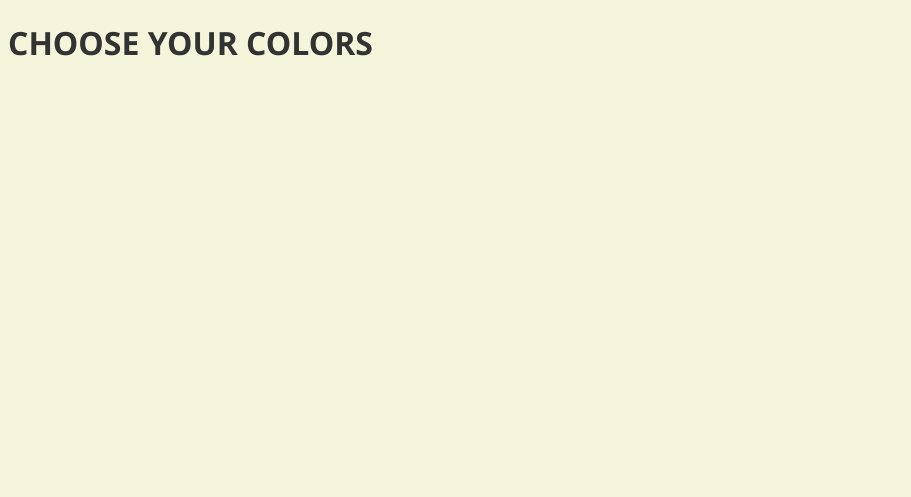
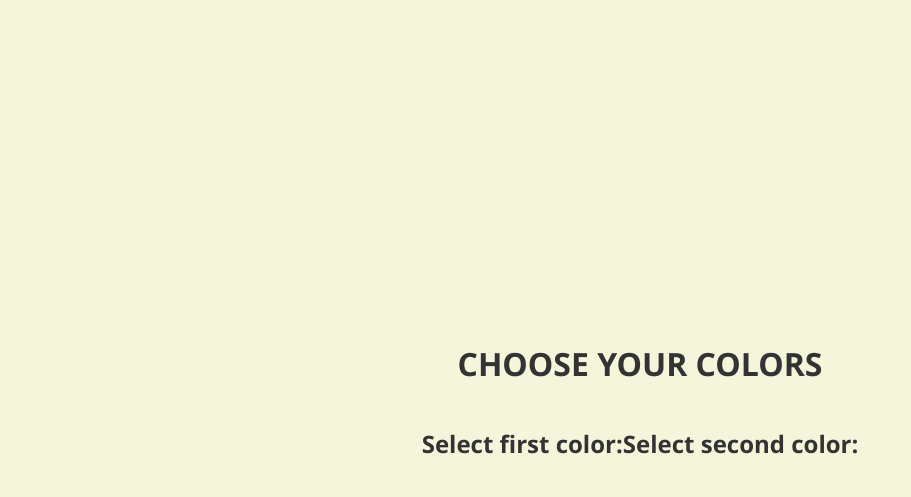
Before and after one commit to AwesomeIronman/react-practice-gradients, a React app: page / in a window 1280 px wide. Shown: the whole page, without its empty margins (0-911 px from the left). Built offline with nearby package versions, Linux system fonts and the light colour scheme.

Commit message:
use state and add styling

```diff
--- a/src/index.js
+++ b/src/index.js
@@ -7,9 +7,28 @@ import ColorList from "./components/ColorList.js";
 import GradientBox from "./components/GradientBox.js";
 
 function App() {
+	let [
+		color1,
+		setColor1
+	] = useState("red");
+	let [
+		color2,
+		setColor2
+	] = useState("green");
+
 	return (
 		<React.Fragment>
 			<h1 className="headline">CHOOSE YOUR COLORS</h1>
+
+			<div className="cta_labels">
+				<label for="color1">
+					<h2>Select first color:</h2>
+				</label>
+
+				<label for="color2">
+					<h2>Select second color:</h2>
+				</label>
+			</div>
 
 		</React.Fragment>
 	);
--- a/src/index.scss
+++ b/src/index.scss
@@ -7,4 +7,29 @@ body {
 	color: $primary-color;
 	background-color: beige;
 
+	#app {
+		padding: 15px;
+		position: absolute;
+		top: 50%;
+		left: 50%;
+		-ms-transform: translateX(-50%) translateY(-50%);
+		-webkit-transform: translate(-50%, -50%);
+		transform: translate(-50%, -50%);
+
+		.headline {
+			text-align: center;
+		}
+
+		.cta_labels {
+			display: flex;
+			justify-content: space-between;
+
+			select {
+				padding: 0.25rem;
+				font-size: 1.25rem;
+				margin: 0 auto;
+				display: block;
+			}
+		}
+	}
 }
```
